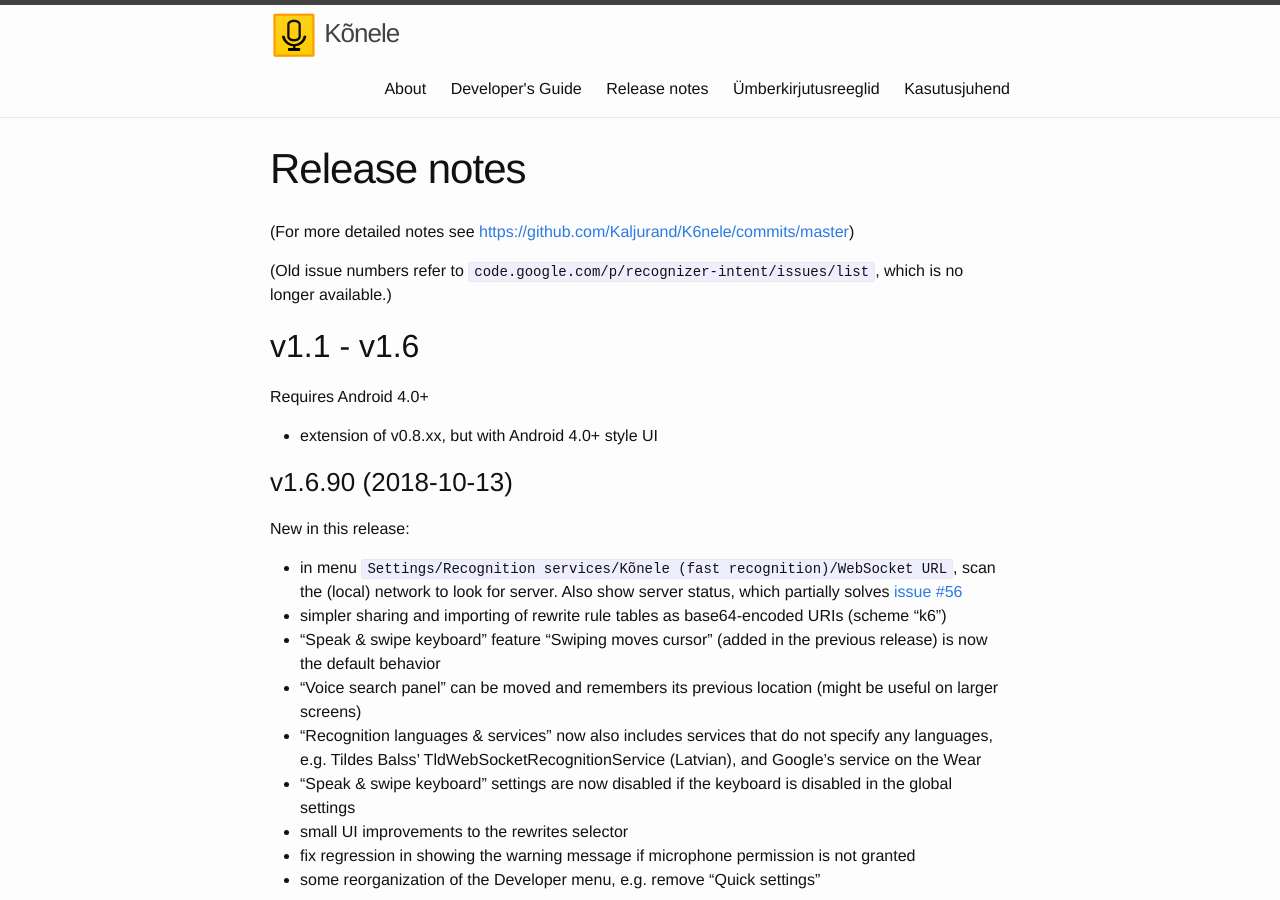
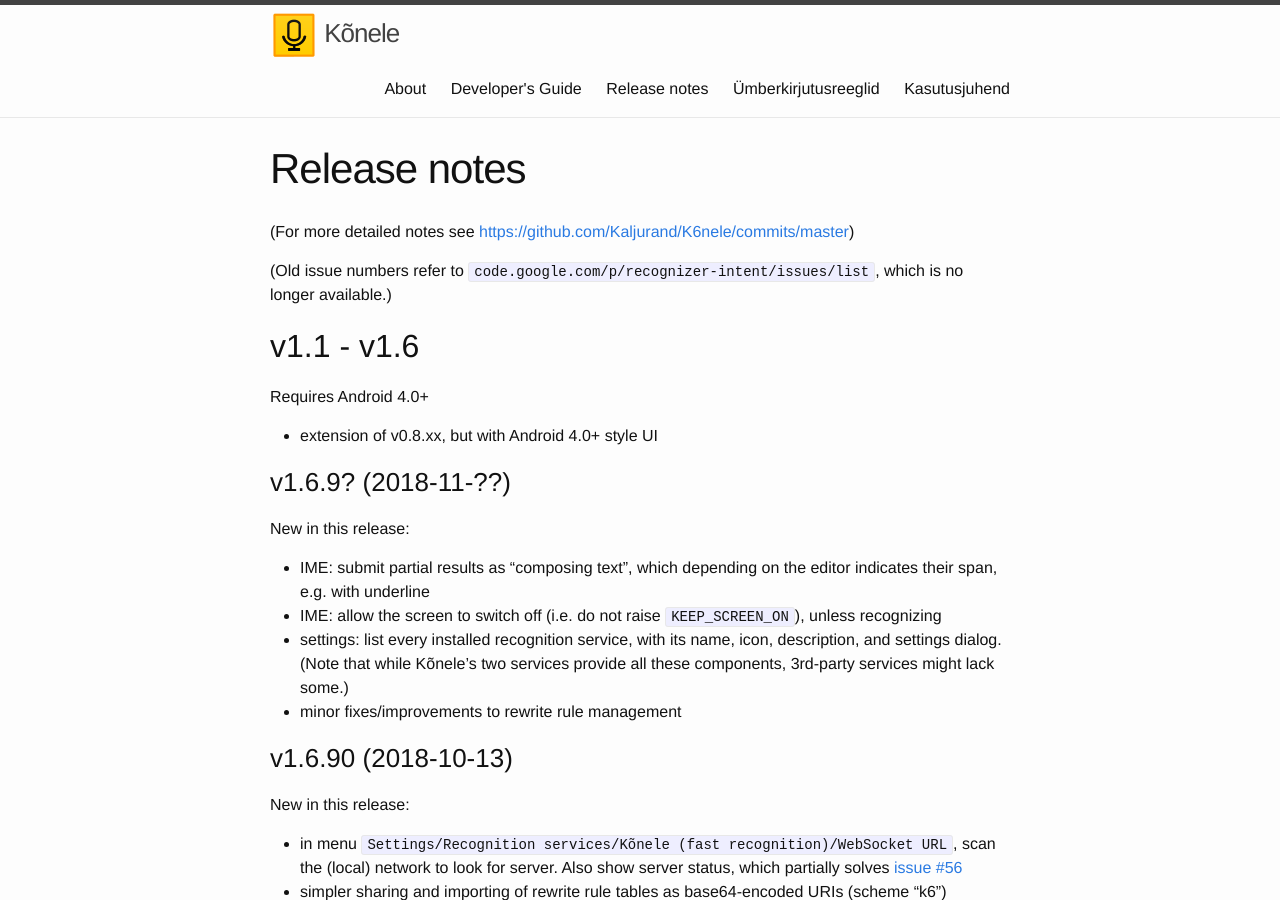
Before and after one commit to Kaljurand/K6nele, a Jekyll site: the page built from docs/en/release_notes.md, in a window 1280 px wide and 900 px high. Built offline with Jekyll 4.4.1, drawn with Linux system fonts in a browser that asks for light colours.

Commit message:
Add draft release notes for the next release

```diff
--- a/docs/en/release_notes.md
+++ b/docs/en/release_notes.md
@@ -12,6 +12,16 @@ title: Release notes
 Requires Android 4.0+
 
 - extension of v0.8.xx, but with Android 4.0+ style UI
+
+### v1.6.9? (2018-11-??)
+
+New in this release:
+
+- IME: submit partial results as "composing text", which depending on the editor indicates their span, e.g. with underline
+- IME: allow the screen to switch off (i.e. do not raise ``KEEP_SCREEN_ON``), unless recognizing
+- settings: list every installed recognition service, with its name, icon, description, and settings dialog.
+  (Note that while Kõnele's two services provide all these components, 3rd-party services might lack some.)
+- minor fixes/improvements to rewrite rule management
 
 ### v1.6.90 (2018-10-13)
 
```
